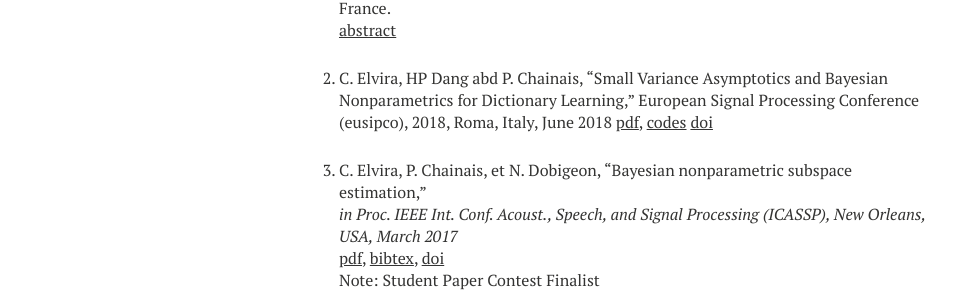
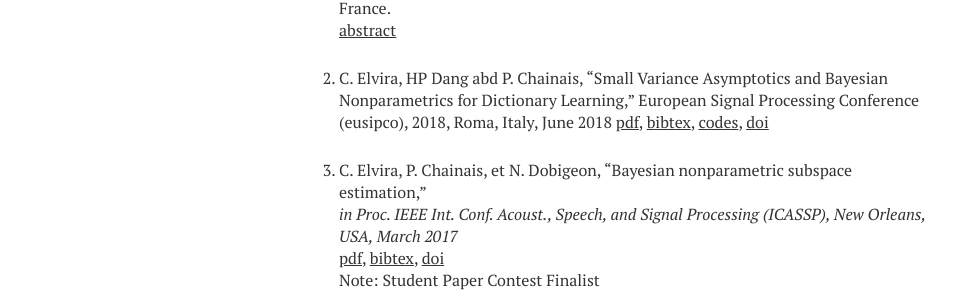
Before and after one commit to c-elvira/c-elvira.github.io-old, a Jekyll site: the page built from publication/index.md, in a window 1280 px wide. Shown: the part 571-877 px from the top of the page, without its empty margins (21-988 px from the left). Built offline with Jekyll 4.4.1, drawn with Linux system fonts in a browser that asks for light colours; nearby versions of some CDN libraries.

Commit message:
Update index.md

```diff
--- a/publication/index.md
+++ b/publication/index.md
@@ -25,7 +25,7 @@ arXiv preprint : [![arXiv](../images/logo/arxiv_icon.png)](https://arxiv.org/abs
 
 2. C. Elvira, HP Dang abd P. Chainais, “Small Variance Asymptotics and Bayesian Nonparametrics for Dictionary Learning,”
 European Signal Processing Conference (eusipco), 2018, Roma, Italy, June 2018
-[pdf](http://www.hongphuong-dang.com/DATA/2018_EUSIPCO.pdf), [codes](https://github.com/c-elvira/IBPDL-SVA) [doi](https://doi.org/10.23919/EUSIPCO.2018.8553142)
+[pdf](http://www.hongphuong-dang.com/DATA/2018_EUSIPCO.pdf), [bibtex](../bibtex/elvira2018eusipco.md), [codes](https://github.com/c-elvira/IBPDL-SVA), [doi](https://doi.org/10.23919/EUSIPCO.2018.8553142)
 
 3. C. Elvira, P. Chainais, et N. Dobigeon, "Bayesian nonparametric subspace estimation," <br/>
 *in Proc. IEEE Int. Conf. Acoust., Speech, and Signal Processing (ICASSP), New Orleans, USA, March 2017* <br/>
```
